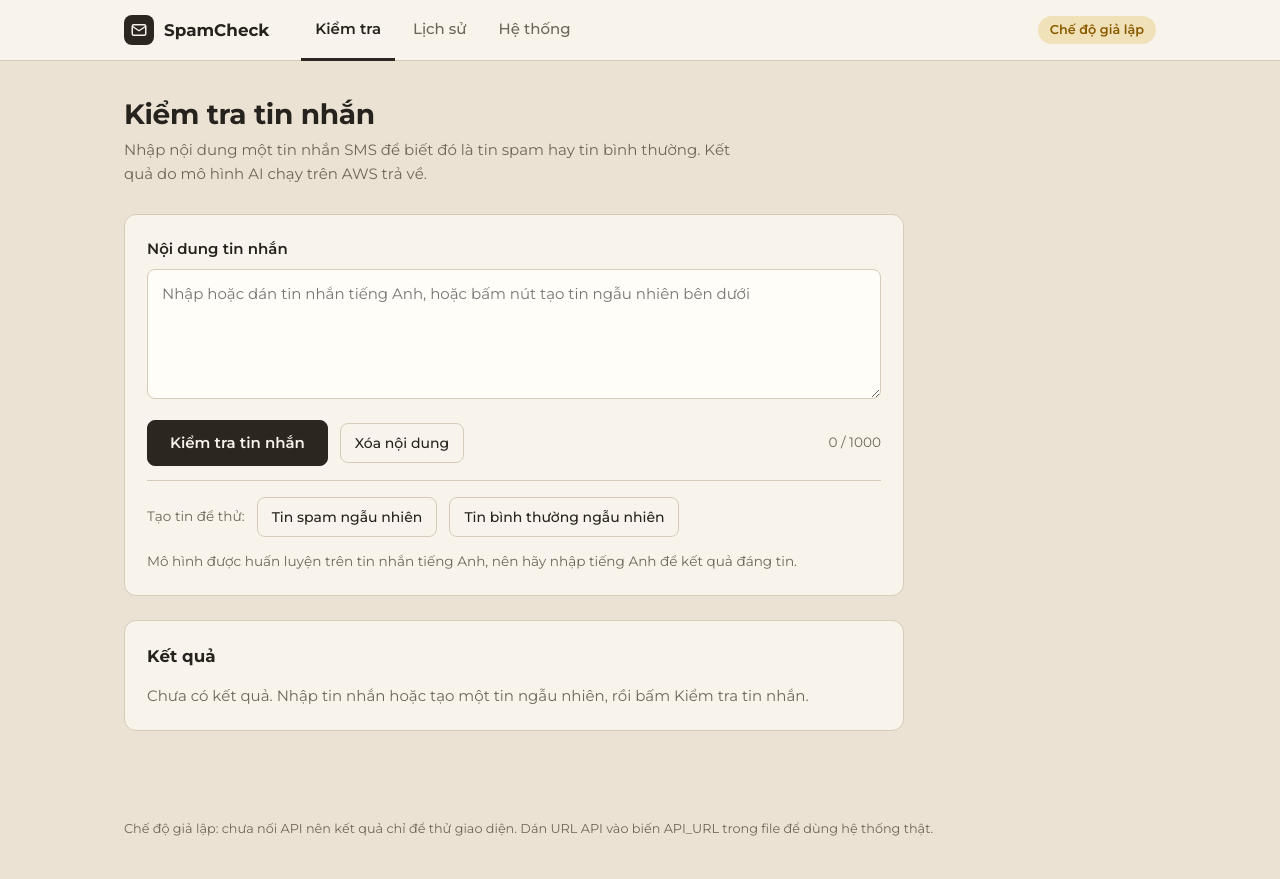
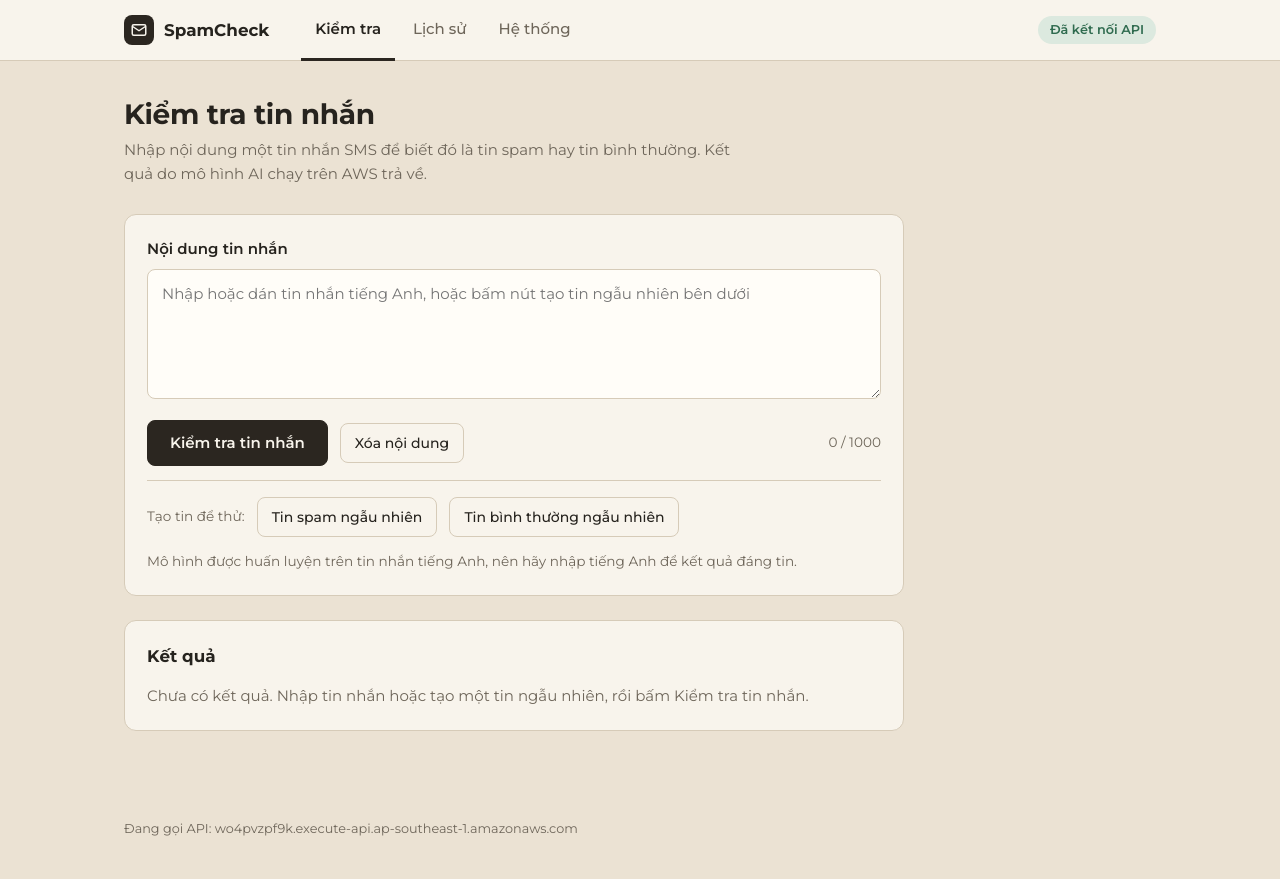
Before and after one commit to ndthai0703/DTDM-Group7, a plain HTML site: page frontend/index.html in a window 1280 px wide. Drawn offline with Linux system fonts and the light colour scheme.

Commit message:
Update index.html

```diff
--- a/frontend/index.html
+++ b/frontend/index.html
@@ -226,7 +226,7 @@ footer{max-width:1080px;margin:0 auto;padding:0 24px 40px;color:var(--muted);fon
 // Dán URL đầy đủ của API Gateway vào đây, ví dụ:
 // "https://abc123.execute-api.ap-southeast-1.amazonaws.com/predict"
 // Để trống thì trang chạy chế độ giả lập (chưa gọi API thật).
-const API_URL = "";
+const API_URL = "https://wo4pvzpf9k.execute-api.ap-southeast-1.amazonaws.com/predict";
 
 const $ = id => document.getElementById(id);
 let filter = "all";
@@ -327,6 +327,7 @@ async function callApi(text) {
   try { data = await res.json(); } catch (e) {}
   if (data && typeof data.body === "string") { try { data = JSON.parse(data.body); } catch (e) {} }
   if (!res.ok) throw new Error((data && data.error) || "Máy chủ trả về lỗi " + res.status + ".");
+  if (data && data.error) throw new Error("API báo lỗi: " + data.error);
   if (!data || !data.label) throw new Error("API trả về dữ liệu không đúng định dạng (thiếu label).");
   return data;
 }
```
